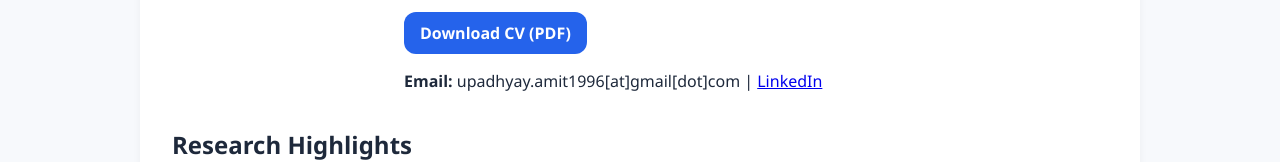
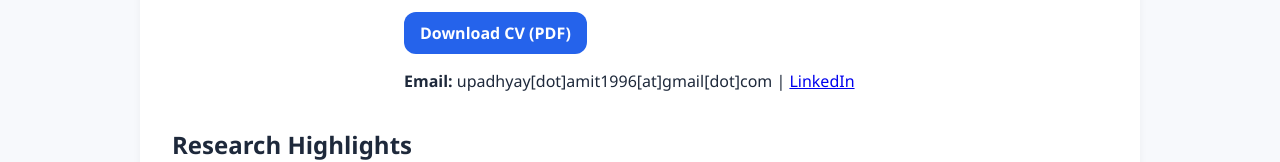
Before and after one commit to Amit11ku/upadhyayamit.github.io, a plain HTML site: page index.html in a window 1280 px wide. Shown: the part 561-723 px from the top of the page. Drawn offline with Linux system fonts and the light colour scheme.

Commit message:
Update index.html

```diff
--- a/index.html
+++ b/index.html
@@ -163,7 +163,7 @@
           <p style="text-align: justify;">Beyond biological systems, I am expanding my interests toward cavity quantum electrodynamics (QED) and polaritonic transport, aiming to understand and control light–matter hybrid states in the strong-coupling regime. This direction bridges fundamental quantum science with potential applications in quantum technologies and energy-efficient nanoscale devices.</p>
           <p style="text-align: justify;">I am passionate about translating quantum theory into predictive models that connect physics, chemistry, and biology, while also creating computational frameworks that can be extended to a variety of complex quantum systems. I am <b>looking for postdoctoral or industrial research opportunity</b>.</p>
           <a class="button" href="CV_Amit.pdf" target="_blank">Download CV (PDF)</a>
-          <p style="margin-top:1rem;"> <b>Email:</b> upadhyay.amit1996[at]gmail[dot]com | <a href="https://www.linkedin.com/in/amit-upadhyay-2a3586124/" target="_blank">LinkedIn</a></p>
+          <p style="margin-top:1rem;"> <b>Email:</b> upadhyay[dot]amit1996[at]gmail[dot]com | <a href="https://www.linkedin.com/in/amit-upadhyay-2a3586124/" target="_blank">LinkedIn</a></p>
         </div>
       </div>
 
```
